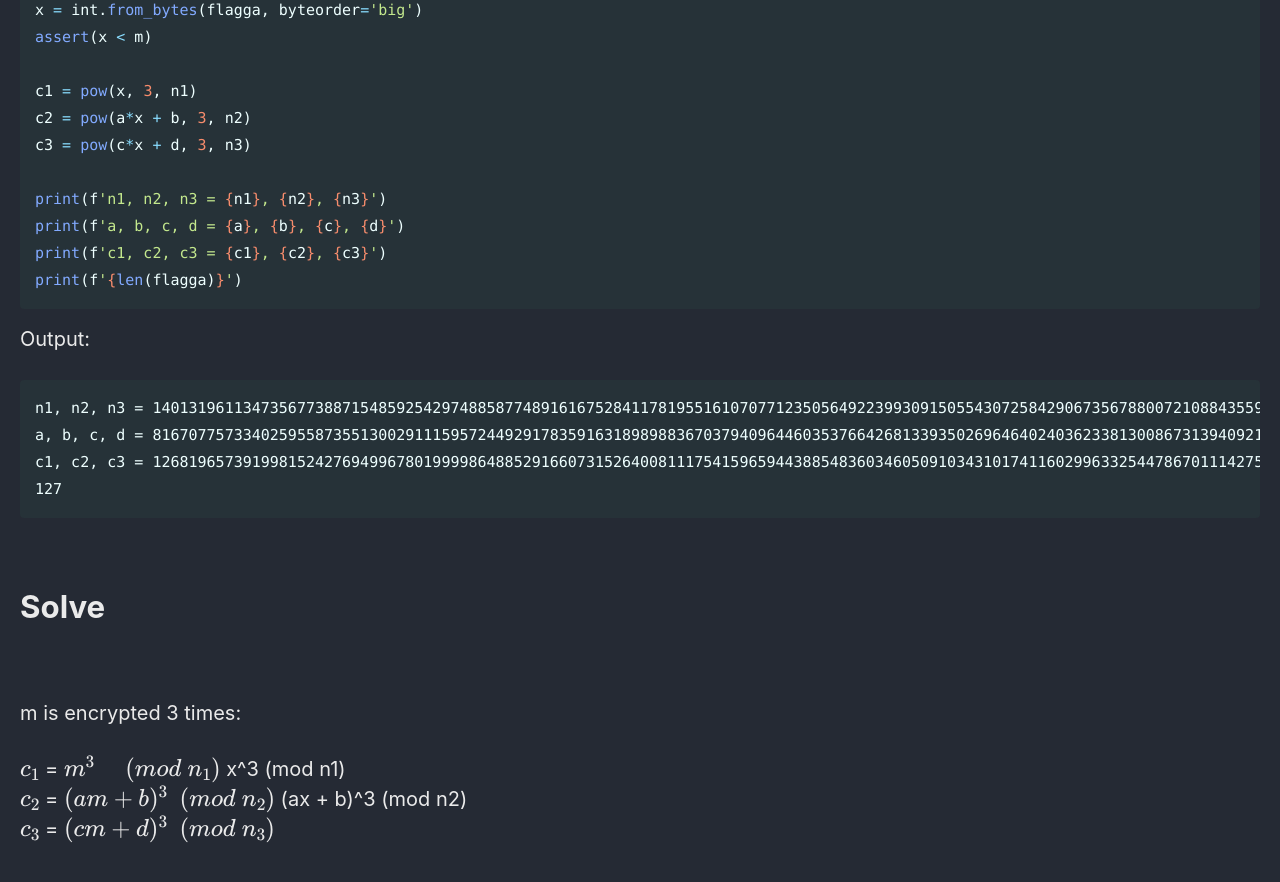
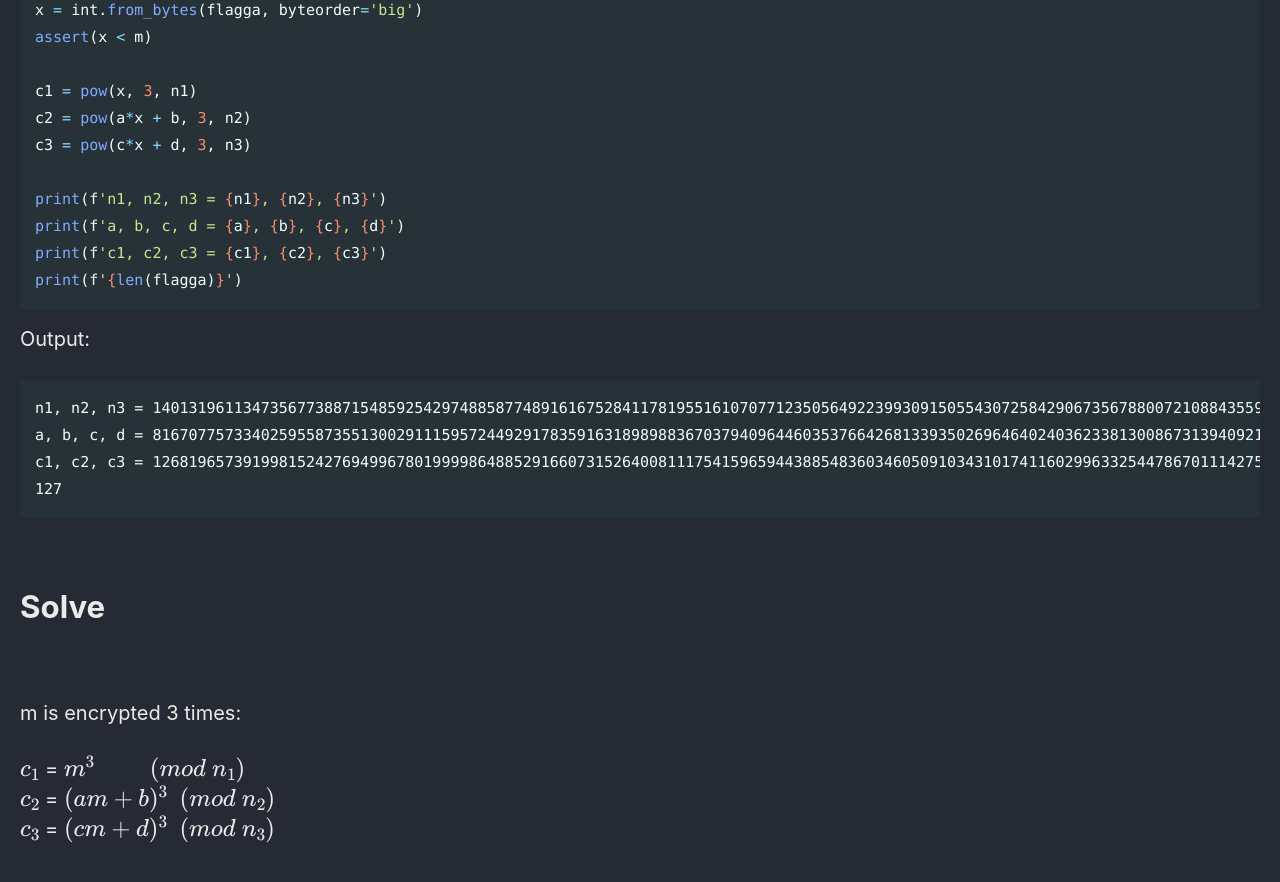
Before and after one commit to Connor-McCartney/Connor-McCartney.github.io, a Jekyll site: the page built from _pages/cryptography/small-roots/really-sick-aesthetic-SECFEST-2022.md, in a window 1280 px wide and 900 px high, scrolled down 682 px. Shown: the top 882 px of the window. Built offline with Jekyll 4.4.1, drawn with Linux system fonts in a browser that asks for light colours; cached includes are drawn as plain includes.

Commit message:
Update really-sick-aesthetic-SECFEST-2022.md

```diff
--- a/_pages/cryptography/small-roots/really-sick-aesthetic-SECFEST-2022.md
+++ b/_pages/cryptography/small-roots/really-sick-aesthetic-SECFEST-2022.md
@@ -52,6 +52,6 @@ c1, c2, c3 = 1268196573919981524276949967801999986488529166073152640081117541596
 
 m is encrypted 3 times: <br>
 
-$$c_1$$ = $$m^3 \ \ \ \ \ (mod \ n_1)$$         x^3 (mod n1) <br>
-$$c_2$$ = $$(am + b)^3 \ \ (mod \ n_2)$$           (ax + b)^3 (mod n2) <br>
+$$c_1$$ = $$m^3 \ \ \ \ \ \ \ \ \ (mod \ n_1)$$
+$$c_2$$ = $$(am + b)^3 \ \ (mod \ n_2)$$
 $$c_3$$ = $$(cm + d)^3 \ \ (mod \ n_3)$$
```
